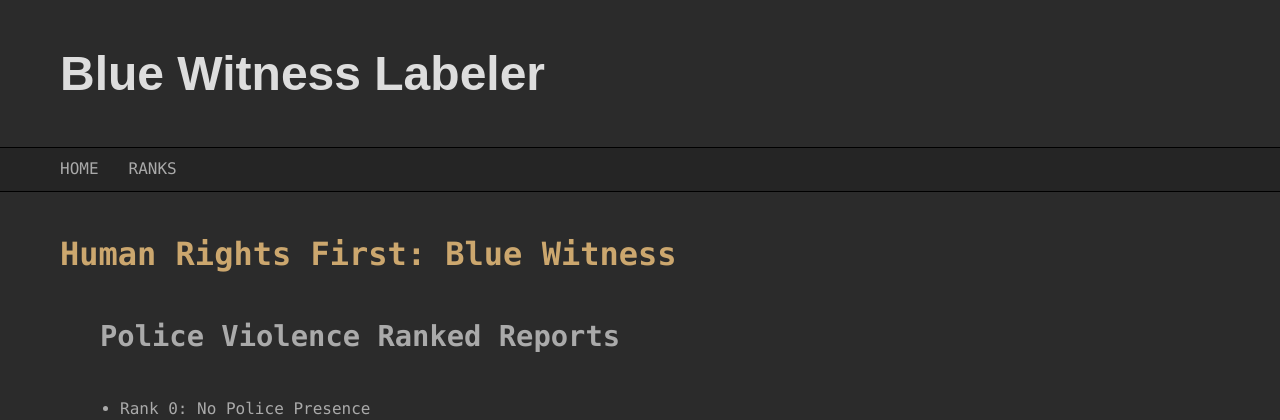
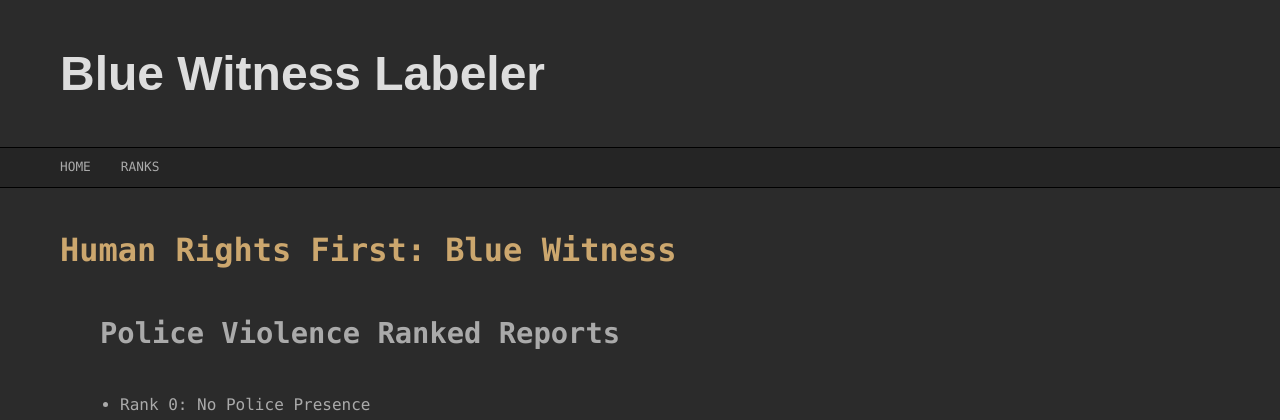
Before and after one commit to izzymajors/Labeler, a Flask app: page /ranks/ in a window 1280 px wide. Shown: the top 420 px of the page. Run offline with Flask 2, Linux system fonts and the light colour scheme; data that the repository does not hold is empty; parts of the project's set-up code (start-up, migrations or seed data) failed here and were passed over; some libraries are stand-ins or nearby versions.

Commit message:
cleans up css

```diff
--- a/app/static/css/style.css
+++ b/app/static/css/style.css
@@ -108,7 +108,7 @@ blockquote {
 }
 blockquote p {
     color: #6a8759;
-    font-size: .8em;
+    font-size: 1em;
     font-family: Monaco;
     margin: 0;
     max-width: 760px;
@@ -182,3 +182,6 @@ footer p {
 .container {
     margin-bottom: 120px;
 }
+li {
+    font-size: .8em;
+}
```
